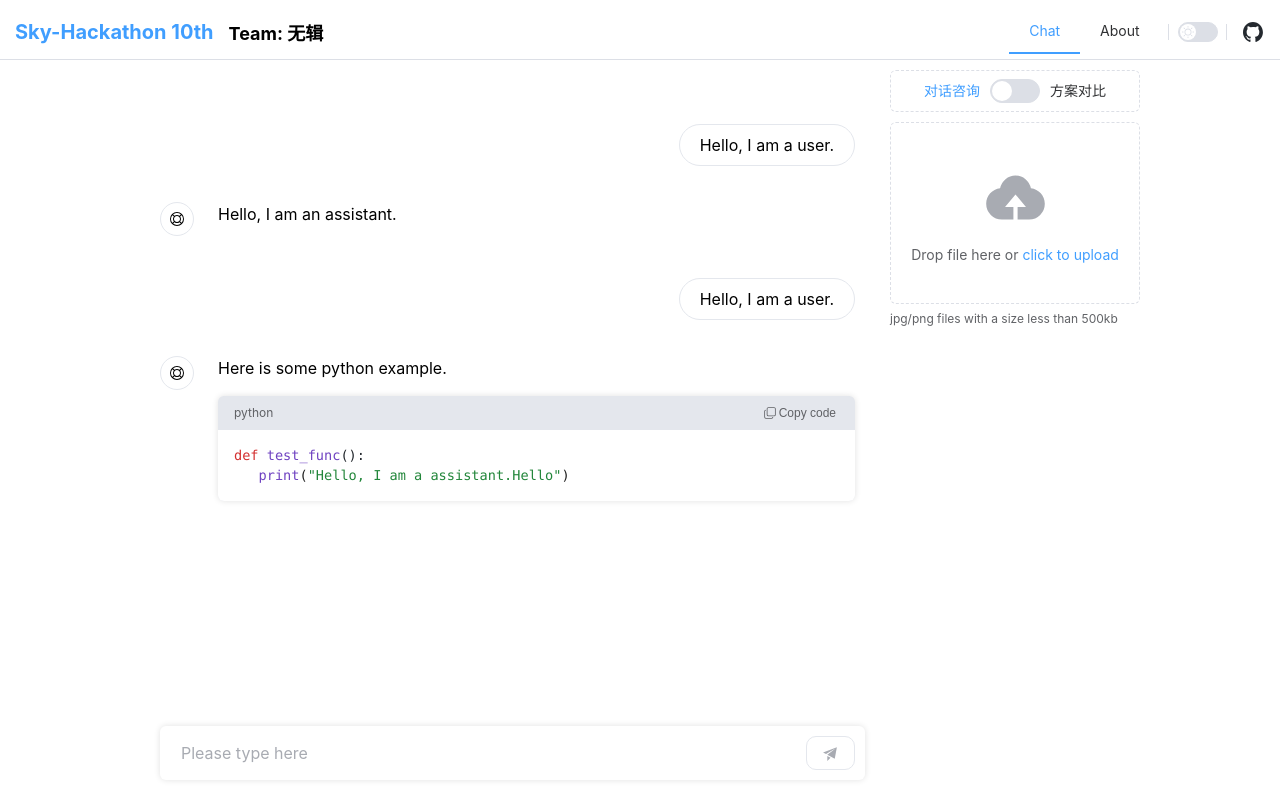
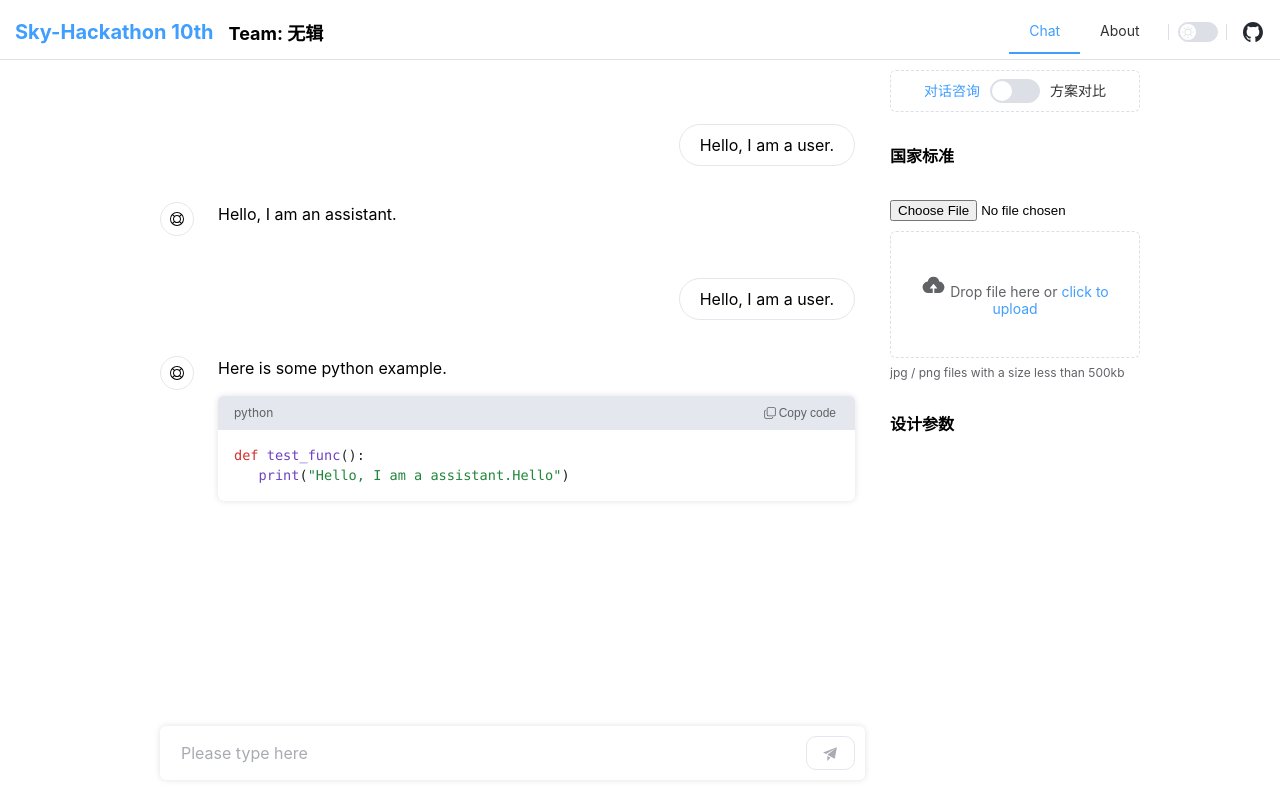
Before and after one commit to LianQi-Kevin/Sky-Hackathon-10th-FrontEnd, a Vue app: page / in a window 1280 px wide. Built offline with nearby package versions, Linux system fonts and the light colour scheme.

Commit message:
* 240717-2307 阶段性提交

```diff
--- a/src/App.vue
+++ b/src/App.vue
@@ -11,27 +11,6 @@ import mainHeader from '@/components/mainHeader.vue';
   </div>
 </template>
 
-<style lang="scss">
-// 覆盖全局滚动条样式（仿 el-scrollbar）
-::-webkit-scrollbar {
-  width: 5px;
-}
-
-::-webkit-scrollbar:horizontal {
-  height: 10px;
-}
-
-::-webkit-scrollbar-track {
-  border-radius: 9999px;
-}
-
-::-webkit-scrollbar-thumb {
-  background-color: var(--el-scrollbar-bg-color, var(--el-text-color-secondary));
-  border-radius: 9999px;
-  transition: all 0.2s ease-in-out;
-}
-</style>
-
 <style lang="scss" scoped>
 .mainContainer {
   height: 100%;
--- /dev/null
+++ b/src/components/chatInputArea.vue
@@ -0,0 +1,94 @@
+<script setup lang="ts">
+import {Loading, Promotion} from "@element-plus/icons-vue";
+
+// v-mode ref
+const inputValue = defineModel<string>('inputValue', {required: true})
+const submitLoading = defineModel<boolean>('submitLoading', {required: false, default: false})
+
+// props
+interface propsType {
+  maxlength?: number;
+  placeholder?: string;
+  roleSize?: boolean | {minRows?: number, maxRows?: number};
+}
+
+const props = withDefaults(defineProps<propsType>(), {
+  maxlength: 4000,
+  placeholder: 'Please type here',
+  roleSize: () => {return {minRows: 1, maxRows: 8}}
+})
+
+// actions
+const emit = defineEmits<{
+  submit: []
+}>()
+
+// func
+function handleEnterKey(event: KeyboardEvent) {
+  // todo: 或重建 el-input 以控制 enter 动作
+  // 支持 ctrl + enter 换行
+  if ((event.ctrlKey || event.shiftKey) && event.target instanceof HTMLTextAreaElement) {
+    // 在当前光标位置插入一个新行字符
+    const start = event.target.selectionStart;
+    const end = event.target.selectionEnd;
+    inputValue.value = inputValue.value.substring(0, start) + "\n" + inputValue.value.substring(end);
+    // 将光标移动到插入的新行字符之后
+    setTimeout(() => {
+      if (event.target instanceof HTMLTextAreaElement) {
+        event.target.selectionStart = event.target.selectionEnd = start + 1;
+      }
+    }, 0);
+  } else {
+    // 输入内容非空或全为\n
+    if (inputValue.value.trim() !== '' && !inputValue.value.match(/^\n+$/)) {
+      emit('submit')
+    }
+  }
+}
+</script>
+
+<template>
+  <div class="chatPromptArea">
+    <el-input class="inputText" type="textarea" autofocus v-model="inputValue"
+              :autosize="props.roleSize" :maxlength="props.maxlength" :placeholder="props.placeholder"
+              @keyup.enter.native="handleEnterKey" />
+    <el-button :disabled="!(inputValue.length > 0) || submitLoading" class="submitBtn" @click="emit('submit')">
+      <el-icon v-show="!submitLoading" size="17"><Promotion/></el-icon>
+      <el-icon v-show="submitLoading" class="is-loading" size="17"><Loading/></el-icon>
+    </el-button>
+  </div>
+</template>
+
+<style scoped lang="scss">
+.chatPromptArea {
+  border: 1px solid var(--el-box-shadow);
+  box-shadow: var(--el-box-shadow-lighter);
+
+  border-radius: 6px;
+
+  display: flex;
+  flex-direction: row;
+  align-items: end;
+
+  padding: 10px;
+
+  margin: 0 10px 10px 20px;
+
+  .inputText {
+    :deep(.el-textarea__inner) {
+      border-radius: 10px;
+      resize: none;
+      border: none;
+      font-size: 16px;
+      font-weight: 400;
+      box-shadow: none;
+    }
+  }
+
+  .submitBtn {
+    height: 34px;
+    margin: 0 0 0 5px;
+    border-radius: 10px;
+  }
+}
+</style>
--- a/src/components/chatMessage.vue
+++ b/src/components/chatMessage.vue
@@ -1,7 +1,7 @@
 <script setup lang="ts">
 import md from '@/markdown/markdown'
 import {Help} from "@element-plus/icons-vue";
-import CodeCard from "@/components/CodeCard.vue";
+import CodeCard from "@/components/codeCard.vue";
 import {useThrottleFn} from "@vueuse/core";
 
 import "@/styles/github-markdown.css"
--- a/src/components/CodeCard.vue
+++ b/src/components/codeCard.vue
@@ -117,15 +117,15 @@ html.dark .shiki span {
 
 
   .codeCard__code {
+    display: grid;
+    width: 100%;
+    position: relative;
+
     :deep(pre) {
       overflow-y: hidden;
       border-radius: 0 0 .375rem .375rem;
       margin: 0;
     }
-
-    display: grid;
-    width: 100%;
-    position: relative;
   }
 }
 </style>
--- /dev/null
+++ b/src/components/fileUploader.vue
@@ -0,0 +1,47 @@
+<script lang="ts" setup>
+import {UploadFilled} from "@element-plus/icons-vue";
+import type {UploadInstance} from "element-plus";
+
+interface propsType {
+  URL: string
+
+  method?: string
+  accept_type?: string
+  upload_limit?: number
+  max_size?: number
+}
+
+const props = withDefaults(defineProps<propsType>(), {
+  URL: '',
+  method: 'post',
+  accept_type: 'image/jpeg,image/png',
+  upload_limit: 1,
+  max_size: 500
+})
+
+const uploadRef = ref<UploadInstance>()
+</script>
+
+<template>
+  <div class="uploadBox">
+    <input type="file" />
+  </div>
+
+  <el-upload ref="uploadRef" :accept="props.accept_type" :auto-upload="true" :limit="1" :multiple="false"
+             :show-file-list="false" :action="props.URL" class="uploadMain" drag :method="props.method"
+  >
+    <div class="el-upload__text">
+      <el-icon size="25"><upload-filled /></el-icon>
+      Drop file here or <em>click to upload</em>
+    </div>
+    <template #tip>
+      <div class="el-upload__tip">
+        {{ "jpg / png files with a size less than 500kb" }}
+      </div>
+    </template>
+  </el-upload>
+</template>
+
+<style lang="scss" scoped>
+
+</style>
--- a/src/styles/index.scss
+++ b/src/styles/index.scss
@@ -1,10 +1,10 @@
 // import dark theme
 @use "element-plus/theme-chalk/src/dark/css-vars.scss" as *;
 
- :root {
-   //--ep-color-primary: red;
-   box-sizing: border-box;
- }
+:root {
+  //--ep-color-primary: red;
+  box-sizing: border-box;
+}
 
 body {
   font-family: Inter, 'Helvetica Neue', Helvetica, 'PingFang SC', 'Hiragino Sans GB', 'Microsoft YaHei',
@@ -29,3 +29,22 @@ code {
   width: 100vw;
   height: 100vh;
 }
+
+// 覆盖全局滚动条样式（仿 el-scrollbar）
+::-webkit-scrollbar {
+  width: 5px;
+}
+
+::-webkit-scrollbar:horizontal {
+  height: 10px;
+}
+
+::-webkit-scrollbar-track {
+  border-radius: 9999px;
+}
+
+::-webkit-scrollbar-thumb {
+  background-color: var(--el-scrollbar-bg-color, var(--el-text-color-secondary));
+  border-radius: 9999px;
+  transition: all 0.2s ease-in-out;
+}
--- a/src/views/ChatView.vue
+++ b/src/views/ChatView.vue
@@ -1,9 +1,9 @@
 <script lang="ts" setup>
-import {Loading, Promotion, UploadFilled} from "@element-plus/icons-vue";
+import chatInputArea from "@/components/chatInputArea.vue";
+import FileUploader from "@/components/fileUploader.vue";
 
 // File Upload Actions
 const modeSwitchRef = ref<boolean>(false)
-const accept_type = ref<string>('.pdf')
 
 // Chat Messages Tools
 interface ChatMessage {
@@ -28,27 +28,7 @@ chatMessagesLists.value = [
 // Prompt Input Actions
 const inputValue = ref<string>('')
 const submitLoading = ref<boolean>(false)
-function handleEnterKey(event: KeyboardEvent) {
-  // todo: 或重建 el-input 以控制 enter 动作
-  // 支持 ctrl + enter 换行
-  if ((event.ctrlKey || event.shiftKey) && event.target instanceof HTMLTextAreaElement) {
-    // 在当前光标位置插入一个新行字符
-    const start = event.target.selectionStart;
-    const end = event.target.selectionEnd;
-    inputValue.value = inputValue.value.substring(0, start) + "\n" + inputValue.value.substring(end);
-    // 将光标移动到插入的新行字符之后
-    setTimeout(() => {
-      if (event.target instanceof HTMLTextAreaElement) {
-        event.target.selectionStart = event.target.selectionEnd = start + 1;
-      }
-    }, 0);
-  } else {
-    // 输入内容非空或全为\n
-    if (inputValue.value.trim() !== '' && !inputValue.value.match(/^\n+$/)) {
-      submitMessage()
-    }
-  }
-}
+
 function submitMessage() {
   console.log(inputValue.value)
   chatMessagesLists.value.push({role: 'user', content: inputValue.value})
@@ -74,16 +54,7 @@ function submitMessage() {
         </template>
       </div>
 
-      <div class="chatPromptArea">
-        <el-input v-model="inputValue" :autosize="{ minRows: 1, maxRows: 8 }" autofocus
-                  class="inputText" maxlength="4000"
-                  placeholder="Please type here" type="textarea" @keyup.enter.native="handleEnterKey"
-        />
-        <el-button :disabled="!(inputValue.length > 0) || submitLoading" class="submitBtn" @click="submitMessage">
-          <el-icon v-show="!submitLoading" size="17"><Promotion/></el-icon>
-          <el-icon v-show="submitLoading" class="is-loading" size="17"><Loading/></el-icon>
-        </el-button>
-      </div>
+      <chatInputArea v-model:inputValue="inputValue" v-model:submitLoading="submitLoading" @submit="submitMessage"/>
     </div>
 
     <div class="fileUploadArea">
@@ -91,28 +62,13 @@ function submitMessage() {
         <el-switch v-model="modeSwitchRef" active-text="方案对比" inactive-text="对话咨询" size="large"/>
       </div>
 
-      <el-upload
-        ref="uploadRef"
-        :accept="accept_type"
-        :auto-upload="true"
-        :limit="1"
-        :multiple="true"
-        :show-file-list="false"
-        action="#"
-        class="uploadMain"
-        drag
-        method="post"
-      >
-        <el-icon class="el-icon--upload"><upload-filled /></el-icon>
-        <div class="el-upload__text">
-          Drop file here or <em>click to upload</em>
-        </div>
-        <template #tip>
-          <div class="el-upload__tip">
-            jpg/png files with a size less than 500kb
-          </div>
-        </template>
-    </el-upload>
+      <h4>国家标准</h4>
+
+      <file-uploader />
+
+      <h4>设计参数</h4>
+
+
     </div>
 
   </div>
@@ -155,40 +111,6 @@ function submitMessage() {
         font-size: 1rem;
       }
     }
-
-    .chatPromptArea {
-      //flex-grow: 0;
-      //min-height: 50px;
-      border: 1px solid var(--el-box-shadow);
-      box-shadow: var(--el-box-shadow-lighter);
-
-      border-radius: 6px;
-
-      display: flex;
-      flex-direction: row;
-      align-items: end;
-
-      padding: 10px;
-
-      margin: 0 10px 10px 20px;
-
-      .inputText {
-        :deep(.el-textarea__inner) {
-          border-radius: 10px;
-          resize: none;
-          border: none;
-          font-size: 16px;
-          font-weight: 400;
-          box-shadow: none;
-        }
-      }
-
-      .submitBtn {
-        height: 34px;
-        margin: 0 0 0 5px;
-        border-radius: 10px;
-      }
-    }
   }
 
   .fileUploadArea {
```
Also changed, not shown: src/components/upload.vue (deleted, +0 -14 lines), src/network/fileUpload.ts (added), 1 other file (tests, documents, lock files or other folders).
